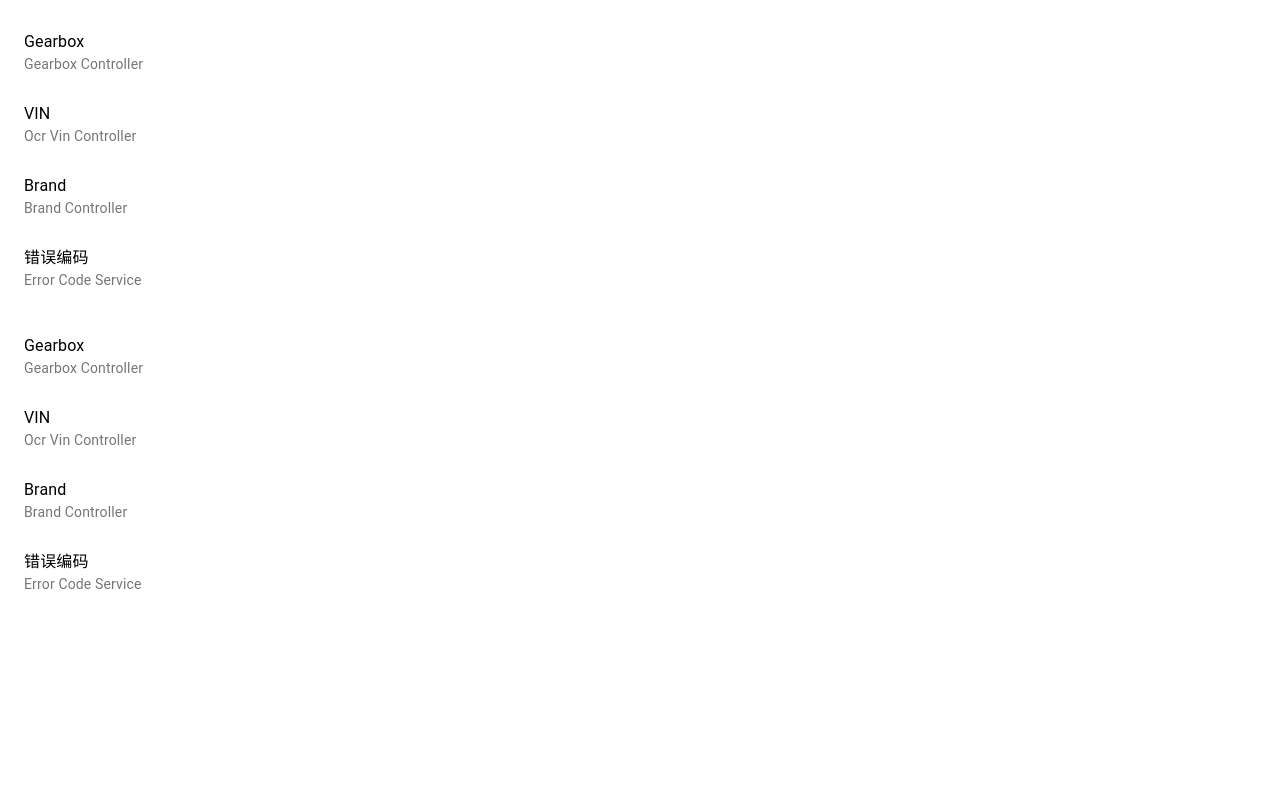
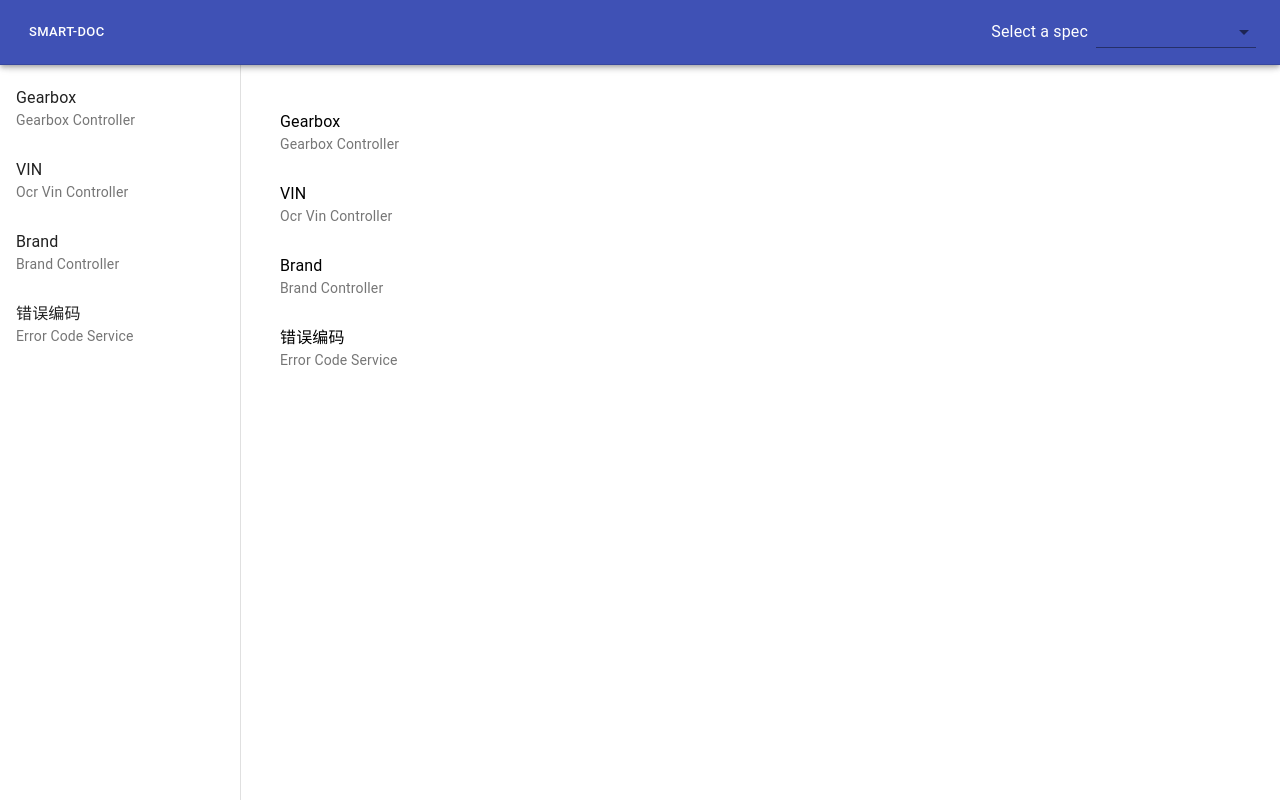
Before and after one commit to smart-doc-group/smart-doc-ui, a React (Create React App) app in the folder web/: page /home/api in a window 1280 px wide. Built offline with nearby package versions, Linux system fonts and the light colour scheme; a small style sheet from the web is missing.

Commit message:
feat(web/basic): update interface layout

```diff
--- a/web/src/index.css
+++ /dev/null
@@ -1,3 +0,0 @@
-.iconfont {
-    font-size: 22px;
-}
--- a/web/src/index.tsx
+++ b/web/src/index.tsx
@@ -1,14 +1,29 @@
 import React from 'react';
 import ReactDOM from 'react-dom';
-
-import './index.css';
 import RouterView from './components/RouterView';
 import router from './router';
 import { BrowserRouter } from 'react-router-dom';
+import { makeStyles } from '@material-ui/core';
 
-ReactDOM.render(
-  <BrowserRouter>
-    <RouterView router={router} />
-  </BrowserRouter>,
-  document.getElementById('root')
-);
+const useGlobalStyles = makeStyles({
+  '@global': {
+    body: {
+      margin: 0,
+    },
+    '.iconfont': {
+      fontSize: 22,
+    },
+  },
+});
+
+const App = () => {
+  useGlobalStyles();
+
+  return (
+    <BrowserRouter>
+      <RouterView router={router} />
+    </BrowserRouter>
+  );
+};
+
+ReactDOM.render(<App />, document.getElementById('root'));
--- a/web/src/pages/layout/header/index.tsx
+++ b/web/src/pages/layout/header/index.tsx
@@ -14,6 +14,9 @@ const useStyles = makeStyles((theme) => ({
     minWidth: '160px',
     marginLeft: '8px',
   },
+  homeBtn: {
+    color: 'white',
+  },
 }));
 
 const Header = () => {
@@ -22,7 +25,9 @@ const Header = () => {
   return (
     <React.Fragment>
       <Toolbar className={classes.toolbar}>
-        <Button size="small">smart-doc</Button>
+        <Button size="small" className={classes.homeBtn}>
+          smart-doc
+        </Button>
         <div>
           <Typography variant="body1">
             Select a spec
--- a/web/src/pages/layout/index.tsx
+++ b/web/src/pages/layout/index.tsx
@@ -1,18 +1,72 @@
+import {
+  AppBar,
+  Box,
+  createStyles,
+  Drawer,
+  makeStyles,
+  Theme,
+  Toolbar,
+} from '@material-ui/core';
 import React from 'react';
+import RouterView from 'src/components/RouterView';
 import { IRouterItem } from 'src/router';
-import Main from './main';
+import Header from './header';
 import SideMenu from './side-menu';
 
 interface ILayoutProps {
   router: IRouterItem[];
 }
 
+const drawerWidth = 240;
+
+const useStyles = makeStyles((theme: Theme) =>
+  createStyles({
+    root: {
+      display: 'flex',
+    },
+    appBar: {
+      zIndex: theme.zIndex.drawer + 1,
+    },
+    drawer: {
+      width: drawerWidth,
+      flexShrink: 0,
+    },
+    drawerPaper: {
+      width: drawerWidth,
+    },
+    drawerContainer: {
+      overflow: 'auto',
+    },
+    content: {
+      flexGrow: 1,
+      padding: theme.spacing(3),
+    },
+  })
+);
+
 const Layout = (props: ILayoutProps) => {
+  const classes = useStyles();
+
   return (
-    <>
-      <SideMenu />
-      <Main router={props.router} />
-    </>
+    <Box className={classes.root}>
+      <AppBar position="fixed" className={classes.appBar}>
+        <Header />
+      </AppBar>
+      <Drawer
+        className={classes.drawer}
+        variant="permanent"
+        classes={{
+          paper: classes.drawerPaper,
+        }}
+      >
+        <Toolbar />
+        <SideMenu />
+      </Drawer>
+      <main className={classes.content}>
+        <Toolbar />
+        <RouterView router={props.router} />
+      </main>
+    </Box>
   );
 };
 
--- a/web/src/pages/layout/main/index.tsx
+++ /dev/null
@@ -1,13 +0,0 @@
-import React from 'react';
-import RouterView from 'src/components/RouterView';
-import { IRouterItem } from 'src/router';
-
-interface IMainProps {
-  router: IRouterItem[];
-}
-
-const Main = (props: IMainProps) => {
-  return <RouterView router={props.router} />;
-};
-
-export default Main;
```
Also changed, not shown: 1 other file (tests, documents, lock files or other folders).
